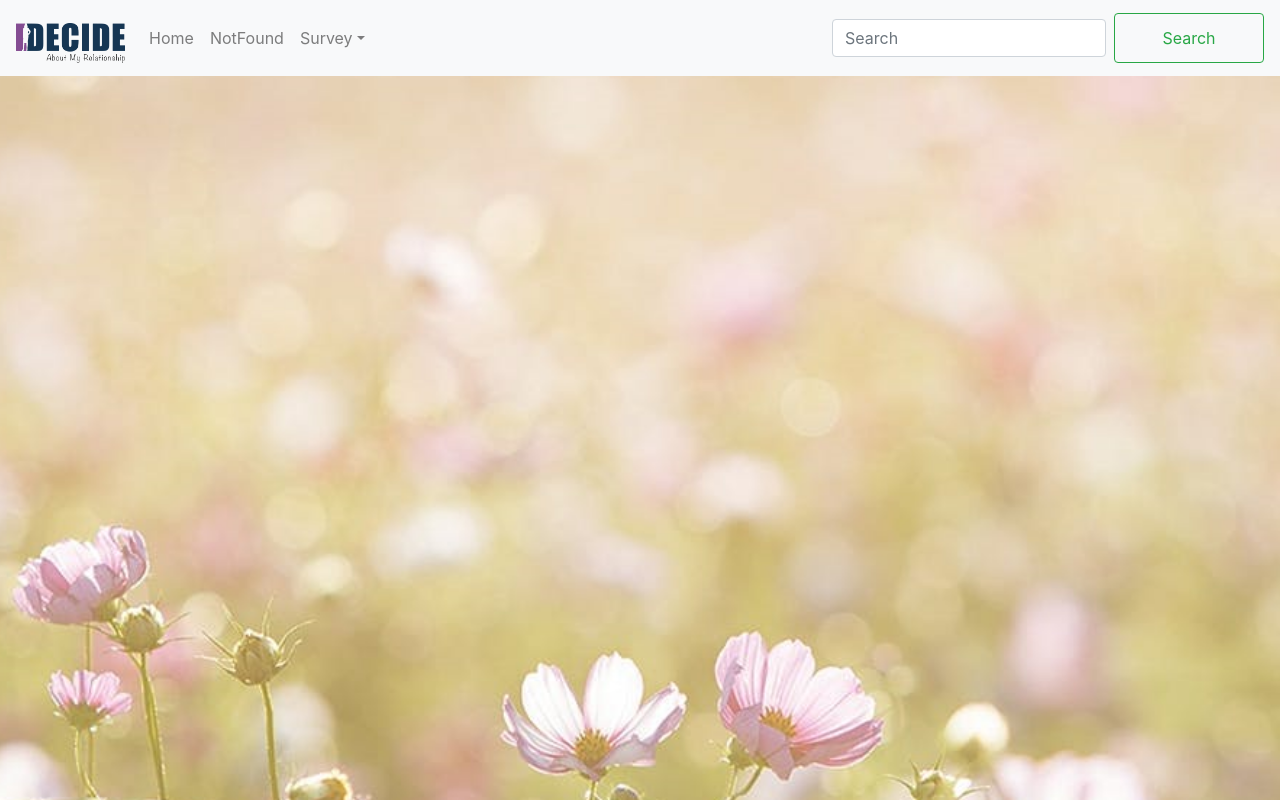
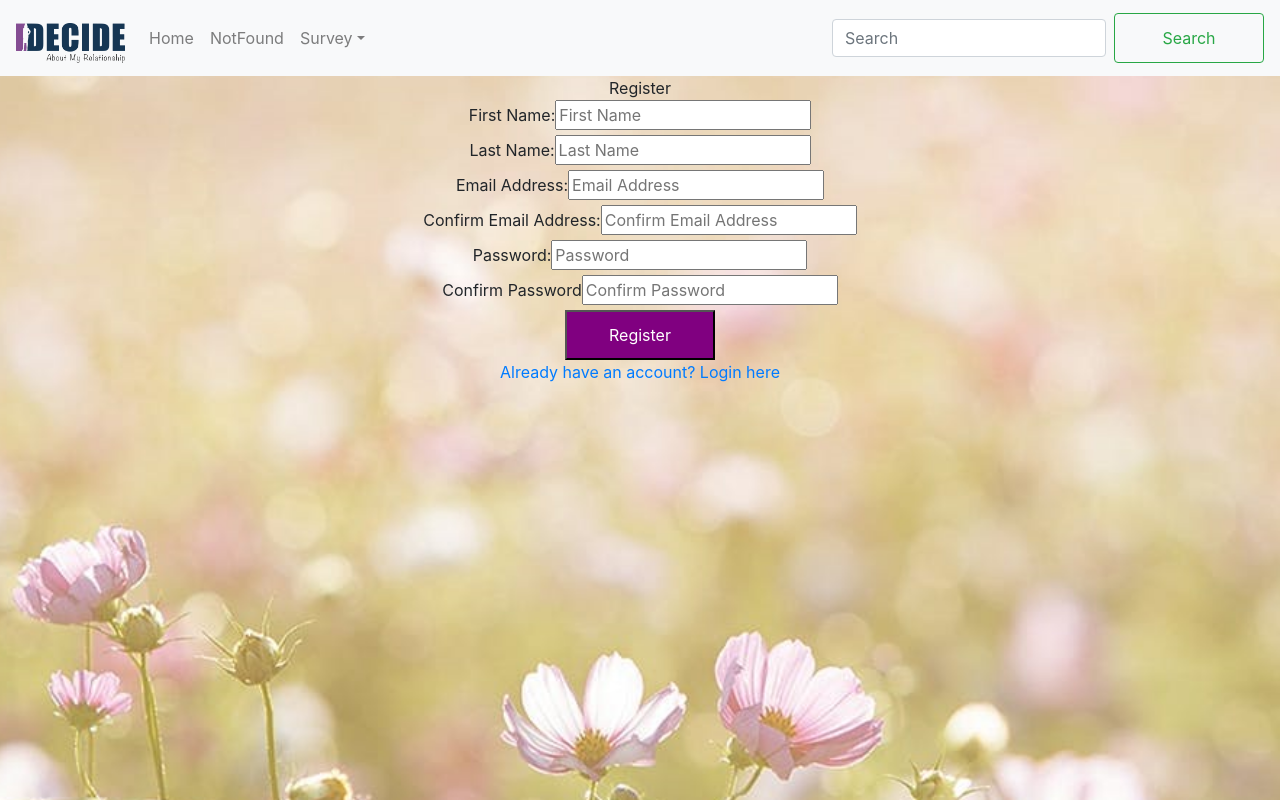
Before and after one commit to ccarner/SWEN90013-2020-ID, a React (Create React App) app in the folder frontend/idecide/: page /loginComponent/registerPage in a window 1280 px wide. Built offline with nearby package versions, Linux system fonts and the light colour scheme.

Commit message:
Added_Login_API

```diff
--- /dev/null
+++ b/frontend/idecide/src/API/loginAPI.js
@@ -0,0 +1,54 @@
+const axios = require('axios');
+
+
+const BACKEND_URL = "https://idecide-back-end-server.com";
+// const BACKEND_URL = "http://localhost:3000";
+
+export function loginUser(userIn) {
+
+    const { email, password } = userIn;
+    const endpoint = BACKEND_URL + `/userLogin`;
+    // check if the email is present
+
+    if (!email) {
+        alert("must include a valid email address");
+        return;
+    }
+
+    return axios({
+        url: endpoint,  // send a request to the library API
+        method: "POST", // HTTP POST method
+        headers: {
+            "Content-Type": "application/json"
+        },
+        data: JSON.stringify({
+            email,
+            password
+        })
+    })
+}
+
+export function registerUser(userIn) {
+
+    const { email, password } = userIn;
+    const endpoint = BACKEND_URL + `/userRegister`;
+
+    // check if the email is present
+
+    if (!email) {
+        alert("must include a valid email address");
+        return;
+    }
+
+    return axios({
+        url: endpoint,  // send a request to the library API
+        method: "POST", // HTTP POST method
+        headers: {
+            "Content-Type": "application/json"
+        },
+        data: JSON.stringify({
+            email,
+            password
+        })
+    })
+}
--- a/frontend/idecide/src/App.js
+++ b/frontend/idecide/src/App.js
@@ -9,6 +9,9 @@ import NotFound from './components/NotFound'
 import Questions from './components/Questions'
 import ActionPlan from './components/ActionPlan'
 import Framework from './components/Framework'
+
+import LoginPage from './components/loginComponent/loginPage'
+import RegisterPage from './components/loginComponent/registerPage'
 
 class App extends Component {
   render() {
@@ -22,6 +25,8 @@ class App extends Component {
             <Route path="/survey/3.1" component={Questions} />
             <Route path="/survey/3.2" component={ActionPlan} />
             <Route path="/survey/3.3" component={Framework} />
+            <Route path="/loginComponent/loginPage" component={LoginPage} />
+            <Route path="/loginComponent/registerPage" component={RegisterPage} />
           </div>
         </div>
       </Router>
--- a/frontend/idecide/src/components/Landing.js
+++ b/frontend/idecide/src/components/Landing.js
@@ -1,4 +1,6 @@
 import React, { Component } from 'react';
+import { Link } from 'react-router-dom';
+
 
 
 
@@ -14,8 +16,10 @@ class Landing extends Component {
         <h2>Do you sometimes wonder if you are safe?</h2>
         <p>This website is for women who feel unsafe or afraid of a current or ex-partner.</p>
         <button >Start(anonmously)</button><br></br>
+        <Link to="./loginComponent/loginPage">
+          <button >Log in</button>
+        </Link>
 
-        <button >Log in</button>
 
       </div>
     )
--- /dev/null
+++ b/frontend/idecide/src/components/loginComponent/loginPage.js
@@ -0,0 +1,70 @@
+import React from "react";
+
+import { loginUser } from "../../API/loginAPI";
+import { NavLink } from 'react-router-dom';
+
+export default class LoginPage extends React.Component {
+    constructor(props) {
+        super(props);
+        this.state = {
+
+            email: null,
+            password: null,
+            error: null,
+            isLoaded: false,
+        };
+        this.handleSubmit = this.handleSubmit.bind(this);
+    }
+
+    async handleSubmit(event) {
+
+        // the following call will stop the form from submitting
+        event.preventDefault();
+
+        // get the user information
+        const data = new FormData(event.target);
+        var userObject = {};
+        data.forEach((value, key) => { userObject[key] = value });
+
+        await loginUser(userObject);
+        window.location.replace("/");
+    }
+
+    render() {
+
+        return (
+            <form onSubmit={this.handleSubmit}>
+                <div>
+                    <div className="header">Login</div>
+                    <div className="content">
+
+                        <div className="form">
+
+                            <div >
+                                <label htmlFor="email">Email Address: </label>
+                                <input type="text" name="email" placeholder="Email Address" />
+                            </div>
+
+
+
+                            <div>
+                                <label htmlFor="password">Password: </label>
+                                <input type="password" name="password" placeholder="Password" />
+                            </div>
+
+                        </div>
+
+                    </div>
+
+                    <div className="footer">
+                        <button >Login</button>
+                        <br />
+
+                        <NavLink to='./registerPage'>Signup here</NavLink>
+                    </div>
+
+                </div>
+            </form>
+        );
+    }
+}
--- /dev/null
+++ b/frontend/idecide/src/components/loginComponent/registerPage.js
@@ -0,0 +1,85 @@
+import React from "react";
+
+import { registerUser } from "../../API/loginAPI";
+import { NavLink } from 'react-router-dom';
+
+export default class RegisterPage extends React.Component {
+    constructor(props) {
+        super(props);
+        this.state = {
+            firstname: null,
+            lastname: null,
+            email: null,
+            password: null,
+            error: null,
+            isLoaded: false,
+        };
+        this.handleSubmit = this.handleSubmit.bind(this);
+    }
+
+    async handleSubmit(event) {
+
+        // the following call will stop the form from submitting
+        event.preventDefault();
+
+        // get the user information
+        const data = new FormData(event.target);
+        var userObject = {};
+        data.forEach((value, key) => { userObject[key] = value });
+
+        await registerUser(userObject);
+        window.location.replace("/");
+    }
+
+    render() {
+
+        return (
+            <form onSubmit={this.handleSubmit}>
+                <div>
+                    <div className="header">Register</div>
+                    <div className="content">
+
+                        <div className="form">
+                            <div >
+                                <label htmlFor="firstname">First Name: </label>
+                                <input type="text" name="firstname" placeholder="First Name" />
+                            </div>
+                            <div>
+                                <label htmlFor="lastname">Last Name: </label>
+                                <input type="text" name="lastname" placeholder="Last Name" />
+                            </div>
+                            <div >
+                                <label htmlFor="email">Email Address: </label>
+                                <input type="text" name="email" placeholder="Email Address" />
+                            </div>
+
+                            <div >
+                                <label htmlFor="email2">Confirm Email Address: </label>
+                                <input type="text" name="email2" placeholder="Confirm Email Address" />
+                            </div>
+
+                            <div>
+                                <label htmlFor="password">Password: </label>
+                                <input type="password" name="password" placeholder="Password" />
+                            </div>
+
+                            <div >
+                                <label htmlFor="password2">Confirm Password</label>
+                                <input type="password" name="password2" placeholder="Confirm Password" />
+                            </div>
+
+                        </div>
+
+                    </div>
+
+                    <div className="footer">
+                        <button >Register</button>
+                        <br />
+                        <NavLink to='./loginPage'>Already have an account? Login here</NavLink>
+                    </div>
+
+                </div>
+            </form>
+        );
+    }
+}
```
